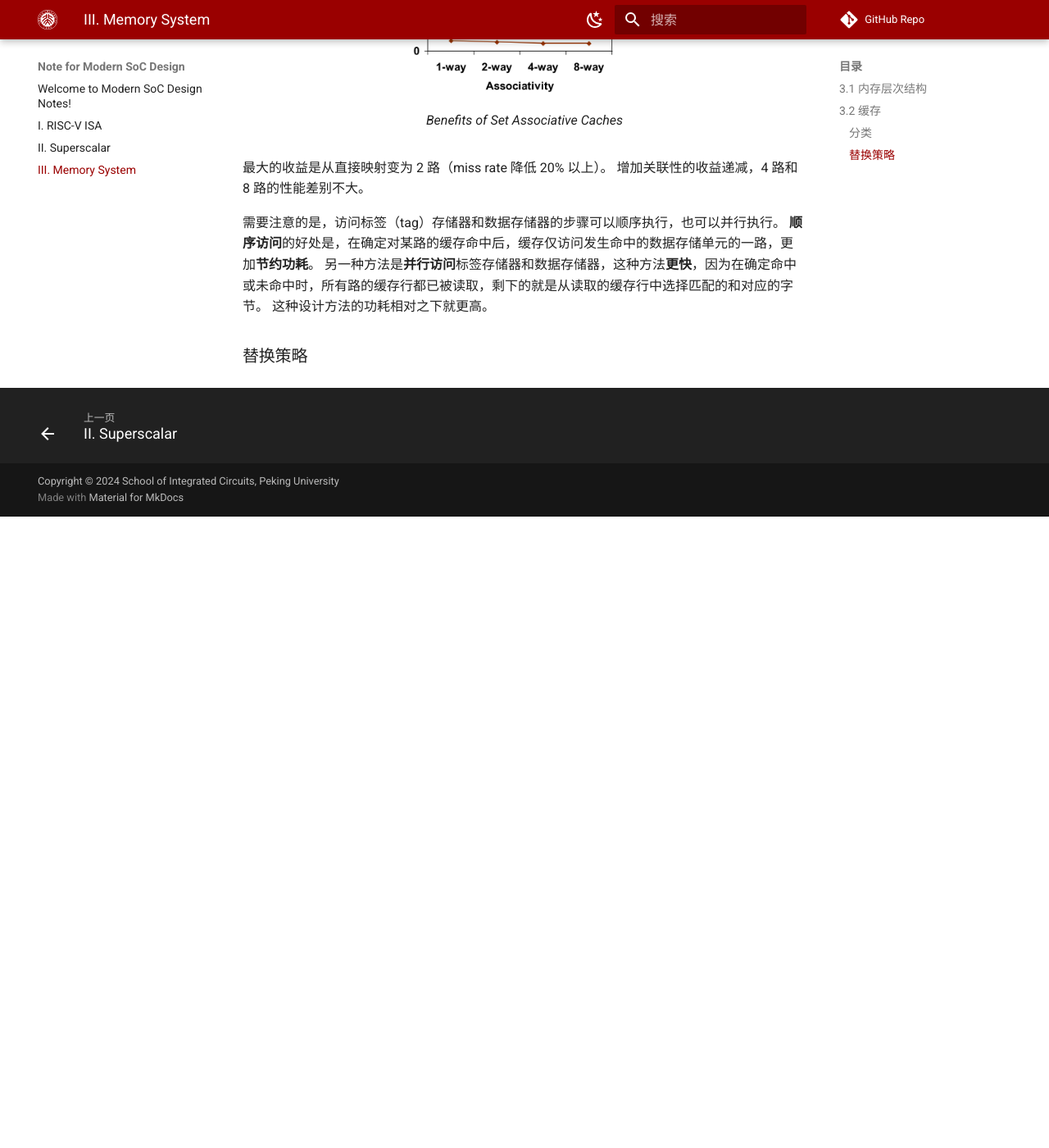
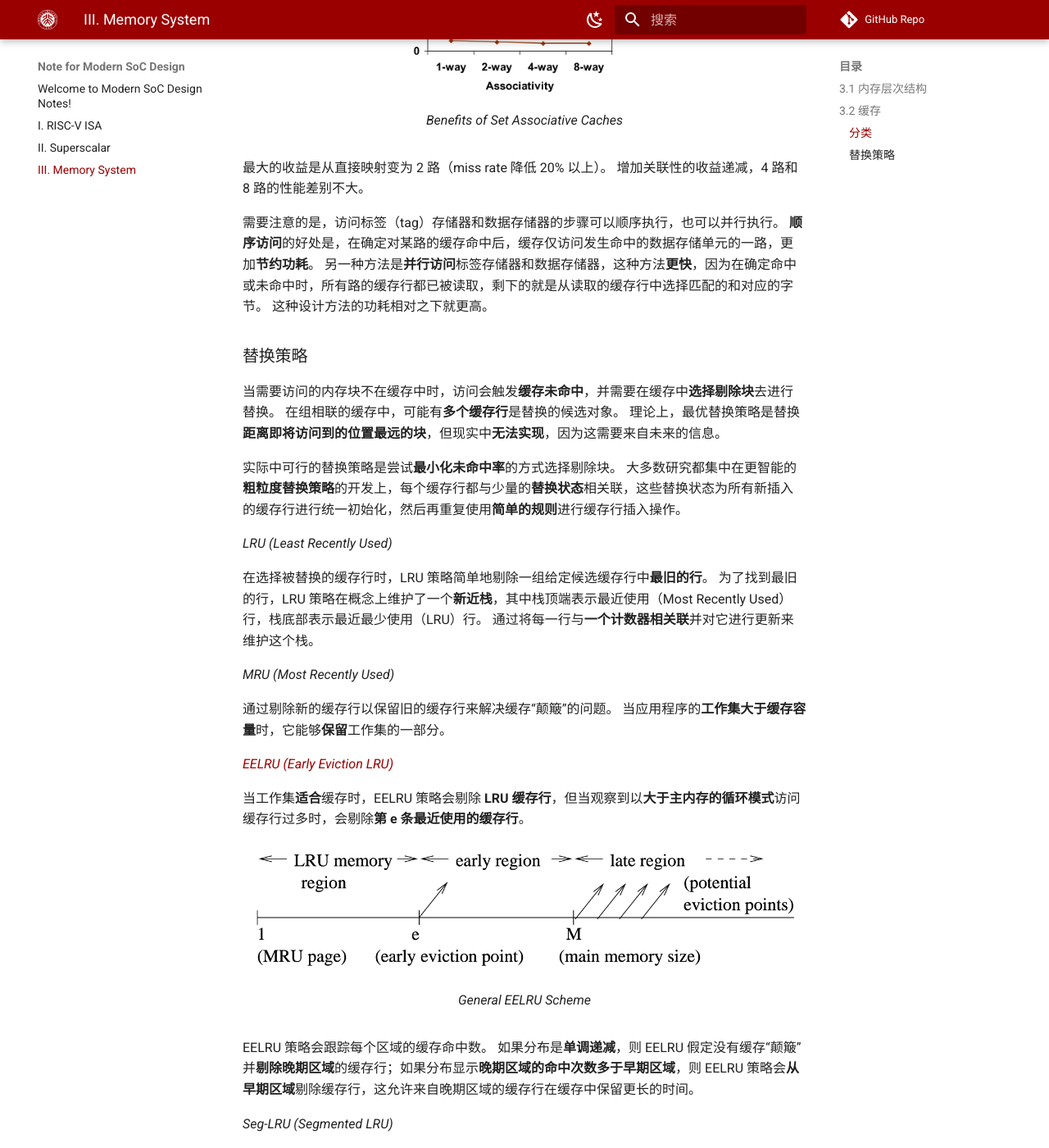
Before and after one commit to Siris-Li/Modern_SoC_Design_Note, an MkDocs documentation site: the page built from docs/mem_sys.md, in a window 1280 px wide and 1400 px high, scrolled down 2312 px. Shown: the whole window at 82% size. Built offline with MkDocs 1.6.1 and Material for MkDocs 9.7.7, drawn with Linux system fonts in a browser that asks for light colours; some web fonts are replaced; comment, search, counter and statistics services are not loaded; before the commit the page ends 2942 px from its top, so only the background shows below that; some of the changed text lies outside the part shown.

Commit message:
Update cache replacement policy

```diff
--- a/docs/mem_sys.md
+++ b/docs/mem_sys.md
@@ -52,3 +52,47 @@
 这种设计方法的功耗相对之下就更高。
 
 ### 替换策略
+
+当需要访问的内存块不在缓存中时，访问会触发**缓存未命中**，并需要在缓存中**选择剔除块**去进行替换。
+在组相联的缓存中，可能有**多个缓存行**是替换的候选对象。
+理论上，最优替换策略是替换**距离即将访问到的位置最远的块**，但现实中**无法实现**，因为这需要来自未来的信息。
+
+实际中可行的替换策略是尝试**最小化未命中率**的方式选择剔除块。
+大多数研究都集中在更智能的**粗粒度替换策略**的开发上，每个缓存行都与少量的**替换状态**相关联，这些替换状态为所有新插入的缓存行进行统一初始化，然后再重复使用**简单的规则**进行缓存行插入操作。
+
+*LRU (Least Recently Used)*
+
+在选择被替换的缓存行时，LRU 策略简单地剔除一组给定候选缓存行中**最旧的行**。
+为了找到最旧的行，LRU 策略在概念上维护了一个**新近栈**，其中栈顶端表示最近使用（Most Recently Used）行，栈底部表示最近最少使用（LRU）行。
+通过将每一行与**一个计数器相关联**并对它进行更新来维护这个栈。
+
+*MRU (Most Recently Used)*
+
+通过剔除新的缓存行以保留旧的缓存行来解决缓存“颠簸”的问题。
+当应用程序的**工作集大于缓存容量**时，它能够**保留**工作集的一部分。
+
+*[EELRU (Early Eviction LRU)](https://yanniss.github.io/eelrufinal2.pdf)*
+
+当工作集**适合**缓存时，EELRU 策略会剔除 **LRU 缓存行**，但当观察到以**大于主内存的循环模式**访问缓存行过多时，会剔除**第 e 条最近使用的缓存行**。
+
+<figure>
+  <img src="../figs/cache_eelru.png" width=100%>
+  <figcaption>General EELRU Scheme</figcaption>
+</figure>
+
+EELRU 策略会跟踪每个区域的缓存命中数。
+如果分布是**单调递减**，则 EELRU 假定没有缓存“颠簸”并**剔除晚期区域**的缓存行；如果分布显示**晚期区域的命中次数多于早期区域**，则 EELRU 策略会**从早期区域**剔除缓存行，这允许来自晚期区域的缓存行在缓存中保留更长的时间。
+
+*Seg-LRU (Segmented LRU)*
+
+通过**优先保留至少被访问过两次**的缓存行来处理扫描访问。
+Seg-LRU 将 LRU 栈分为两个逻辑段：**试用段（Probationary Segment）**和**保护段（Protected Segment）**。
+新写入的缓存行被插入到试用段中的 MRU 位置，并且在缓存命中时，缓存行被移动到保护段中的 MRU 位置。
+由于保护段是有限的，因此对保护段的写入可能会迫使**保护段中的 LRU 缓存行迁移到试用段的 MRU端**，从而使这条缓存行从试用段被剔除前有机会**再次被命中**。
+因为旧的缓存行最终会迁移到试用段，Seg-LRU 策略可以适应程序工作集的变化。
+
+*LFU (Least Frequently Used)*
+
+该策略将频率计数器与每个缓存行相关联。
+当新的行插入缓存时，频率计数器被初始化为 0，并且每次访问该行时都会递增。
+在缓存发生未命中时，具有最低访问频率的缓存行会被剔除。
```
Also changed, not shown: docs/figs/cache_eelru.png (added).
